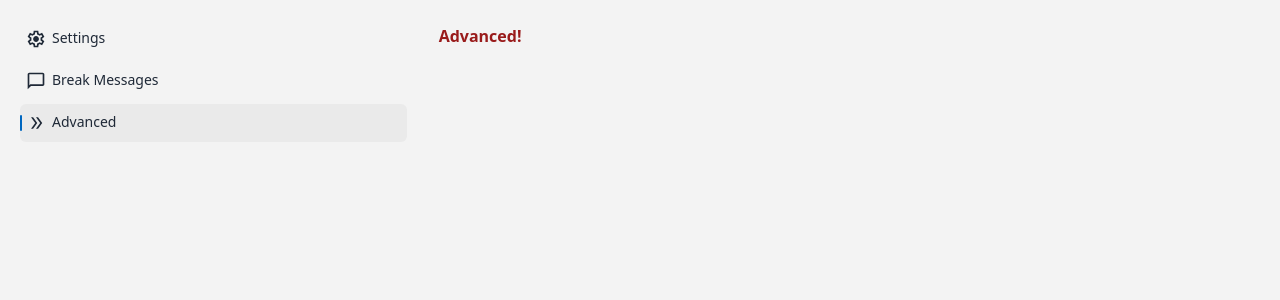
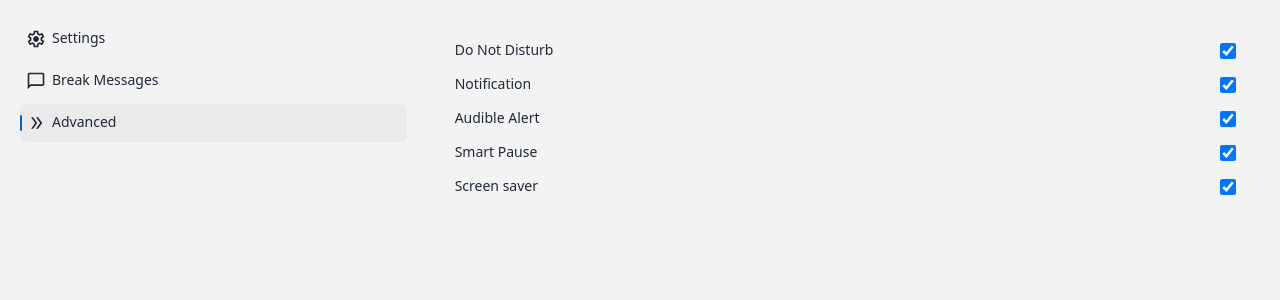
Before and after one commit to Mehdi-Saadi/break-reminder-vue, a Vue app: page /advanced in a window 1280 px wide. Shown: the top 300 px of the page. Built offline with nearby package versions, Linux system fonts and the light colour scheme.

Commit message:
add base Advanced view

```diff
--- a/src/views/Advanced.vue
+++ b/src/views/Advanced.vue
@@ -1,7 +1,54 @@
 <script setup lang="ts">
-
+import CheckboxButton from '@/components/ui/buttons/CheckboxButton.vue';
+import SettingItem from '@/components/setting/SettingItem.vue';
 </script>
 
 <template>
-  <div class="font-bold text-red-800">Advanced!</div>
+  <div class="flex flex-col space-y-3 p-4 text-sm">
+    <SettingItem>
+      <template #text>
+        Do Not Disturb
+      </template>
+
+      <template #button>
+        <CheckboxButton :model-value="true" />
+      </template>
+    </SettingItem>
+    <SettingItem>
+      <template #text>
+        Notification
+      </template>
+
+      <template #button>
+        <CheckboxButton :model-value="true" />
+      </template>
+    </SettingItem>
+    <SettingItem>
+      <template #text>
+        Audible Alert
+      </template>
+
+      <template #button>
+        <CheckboxButton :model-value="true" />
+      </template>
+    </SettingItem>
+    <SettingItem>
+      <template #text>
+        Smart Pause
+      </template>
+
+      <template #button>
+        <CheckboxButton :model-value="true" />
+      </template>
+    </SettingItem>
+    <SettingItem>
+      <template #text>
+        Screen saver
+      </template>
+
+      <template #button>
+        <CheckboxButton :model-value="true" />
+      </template>
+    </SettingItem>
+  </div>
 </template>
```
